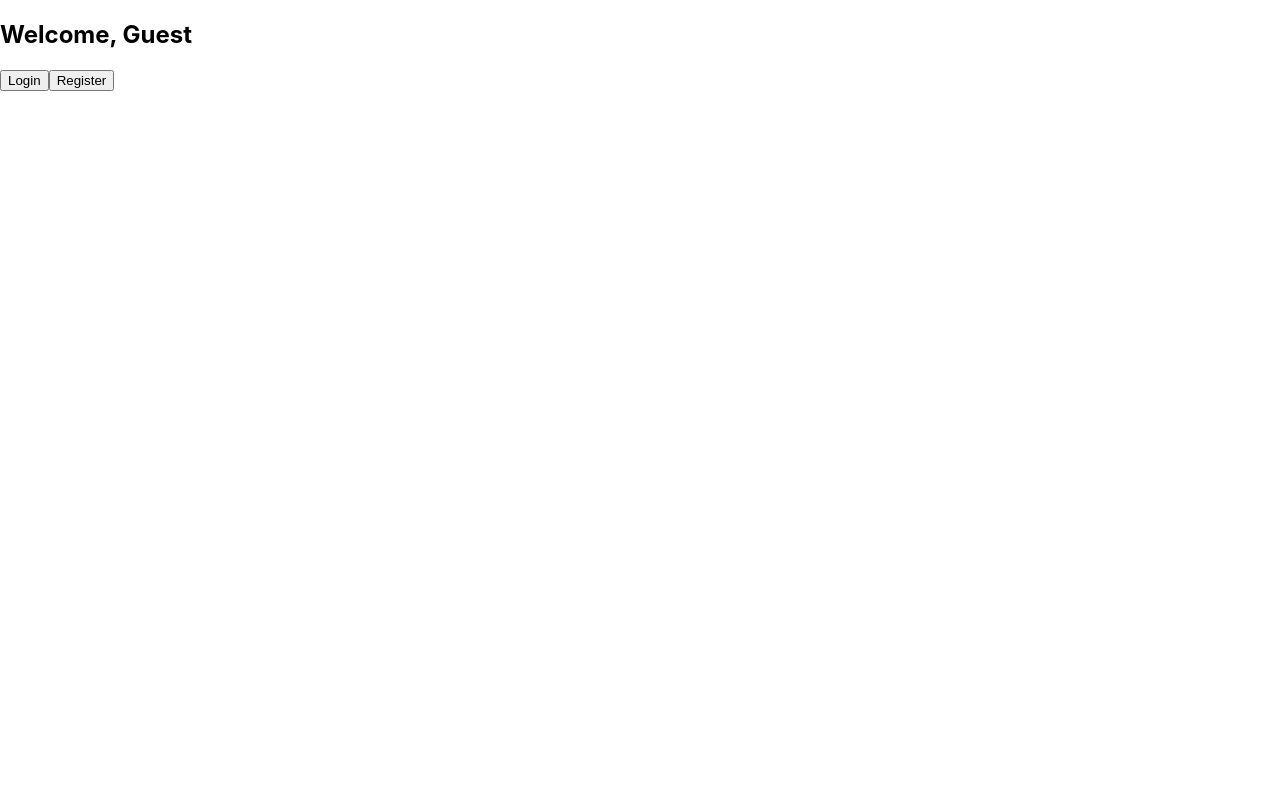
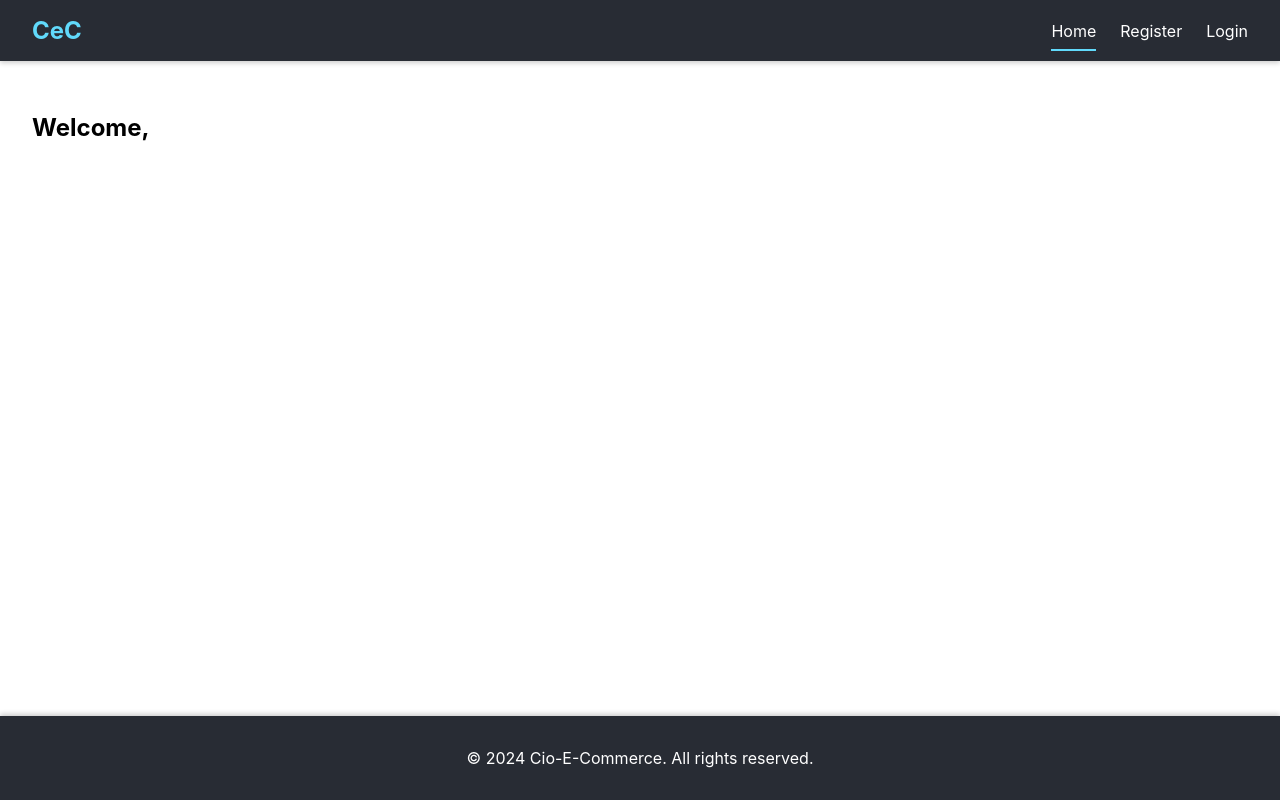
Before and after one commit to CihatKOCAK/e-commerce-for-newmind, a React (Create React App) app in the folder frontend/: page / in a window 1280 px wide. Built offline with nearby package versions, Linux system fonts and the light colour scheme; the HTML template or start-up script is replaced by a standard one.

Commit message:
Refactor code structure and add Layout component
- Add the Layout component to provide a consistent layout for all pages.

```diff
--- a/frontend/public/index.html
+++ b/frontend/public/index.html
@@ -24,7 +24,7 @@
       work correctly both with client-side routing and a non-root public URL.
       Learn how to configure a non-root public URL by running `npm run build`.
     -->
-    <title>React App</title>
+    <title>CeC || Cio-E-Commerce</title>
   </head>
   <body>
     <noscript>You need to enable JavaScript to run this app.</noscript>
--- a/frontend/src/App.js
+++ b/frontend/src/App.js
@@ -3,11 +3,13 @@ import { BrowserRouter as Router, Routes, Route, Navigate } from 'react-router-d
 import { AuthProvider } from './context/AuthContext';
 import routes from './routes/routeConfig';
 import PrivateRoute from './routes/PrivateRoute';
+import Layout from './components/Layout'; // Layout bileşenini ekleyin
 
 const App = () => {
   return (
     <AuthProvider>
       <Router>
+        <Layout>
           <Routes>
             {routes.map((route, index) => {
               if (route.isPrivate) {
@@ -26,6 +28,7 @@ const App = () => {
             {/* Geçersiz URL için */}
             <Route path="*" element={<Navigate to="/" />} />
           </Routes>
+        </Layout>
       </Router>
     </AuthProvider>
   );
--- /dev/null
+++ b/frontend/src/components/Layout/Footer.js
@@ -0,0 +1,12 @@
+import React from 'react';
+
+const Footer = () => {
+    const currentYear = new Date().getFullYear();
+  return (
+    <footer className="footer">
+      <p>© {currentYear} Cio-E-Commerce. All rights reserved.</p>
+    </footer>
+  );
+};
+
+export default Footer;
--- /dev/null
+++ b/frontend/src/components/Layout/Header.js
@@ -0,0 +1,47 @@
+import React from 'react';
+import { Link, useLocation } from 'react-router-dom';
+import { useAuth } from '../../context/AuthContext';
+
+const Header = () => {
+  const { user, logout } = useAuth();
+  const location = useLocation();
+
+  const navList = user ? (
+    <ul className="nav-list">
+      <li className="nav-item">
+        <Link className={`nav-link ${location.pathname === '/' ? 'active' : ''}`} to="/">Home</Link>
+      </li>
+      <li className="nav-item">
+        <Link className={`nav-link ${location.pathname === '/profile' ? 'active' : ''}`} to="/profile">Profile</Link>
+      </li>
+      <li className="nav-item">
+        <Link className="nav-link" to="/logout" onClick={logout}>Logout</Link>
+      </li>
+    </ul>
+  ) : (
+    <ul className="nav-list">
+      <li className="nav-item">
+        <Link className={`nav-link ${location.pathname === '/' ? 'active' : ''}`} to="/">Home</Link>
+      </li>
+      <li className="nav-item">
+        <Link className={`nav-link ${location.pathname === '/register' ? 'active' : ''}`} to="/register">Register</Link>
+      </li>
+      <li className="nav-item">
+        <Link className={`nav-link ${location.pathname === '/login' ? 'active' : ''}`} to="/login">Login</Link>
+      </li>
+    </ul>
+  );
+
+  return (
+    <header className="header">
+      <div className="logo">
+        <Link to="/">CeC</Link>
+      </div>
+      <nav className="nav">
+        {navList}
+      </nav>
+    </header>
+  );
+};
+
+export default Header;
--- /dev/null
+++ b/frontend/src/components/Layout/index.js
@@ -0,0 +1,15 @@
+import Header from './Header';
+import Footer from './Footer';
+import './layout.css';
+
+const Layout = ({ children }) => {
+  return (
+    <div className="layout-container">
+      <Header />
+      <main className="layout-main">{children}</main>
+      <Footer />
+    </div>
+  );
+};
+
+export default Layout;
--- /dev/null
+++ b/frontend/src/components/Layout/layout.css
@@ -0,0 +1,71 @@
+.layout-container {
+    display: flex;
+    flex-direction: column;
+    min-height: 100vh;
+  }
+
+  .layout-main {
+    flex: 1;
+    padding: 2rem;
+}
+
+/* Genel Header Stili */
+.header {
+    display: flex;
+    justify-content: space-between;
+    align-items: center;
+    padding: 1rem 2rem;
+    background-color: #282c34;
+    color: white;
+    box-shadow: 0 2px 5px rgba(0, 0, 0, 0.2);
+  }
+
+  /* Logo Stili */
+  .logo a {
+    font-size: 1.5rem;
+    font-weight: bold;
+    text-decoration: none;
+    color: #61dafb;
+  }
+
+  .nav {
+    display: flex;
+  }
+
+  .nav-list {
+    display: flex;
+    list-style: none;
+    margin: 0;
+    padding: 0;
+  }
+
+  .nav-item {
+    margin-left: 1.5rem;
+  }
+
+  .nav-link {
+    text-decoration: none;
+    color: white;
+    font-size: 1rem;
+    transition: color 0.3s ease;
+    padding: 0.5rem 0;
+  }
+
+  .nav-link:hover {
+    color: #61dafb;
+  }
+
+  /* Aktif Link İçin */
+  .nav-link.active {
+    border-bottom: 2px solid #61dafb;
+  }
+
+  .footer {
+    display: flex;
+    justify-content: center;
+    align-items: center;
+    padding: 1rem 2rem;
+    background-color: #282c34;
+    color: white;
+    box-shadow: 0 -2px 5px rgba(0, 0, 0, 0.2);
+  }
--- a/frontend/src/index.css
+++ b/frontend/src/index.css
@@ -7,7 +7,23 @@ body {
   -moz-osx-font-smoothing: grayscale;
 }
 
-code {
-  font-family: source-code-pro, Menlo, Monaco, Consolas, 'Courier New',
-    monospace;
+h1,
+h2,
+h3,
+h4,
+h5,
+h6 {
+  cursor: default;
 }
+
+p,
+li,
+span,
+div {
+  cursor: default;
+}
+
+a {
+  text-decoration: none;
+  color: inherit;
+}
--- a/frontend/src/pages/public/IndexPage.js
+++ b/frontend/src/pages/public/IndexPage.js
@@ -1,25 +1,10 @@
 import React from 'react';
-import { useAuth } from '../../context/AuthContext';
-import { useNavigate } from 'react-router-dom'; // useNavigate kullanıyoruz
+const IndexPage = () => {
 
-const IndexPage = () => {
-  const { user, logout } = useAuth();
-  const navigate = useNavigate(); // useHistory yerine useNavigate
 
   return (
     <div>
-      <h2>Welcome, {user ? user.name : 'Guest'}</h2>
-      {
-        user ? (
-          <button onClick={logout}>Logout</button>
-        ) : (
-          <>
-          <button onClick={() => navigate('/login')}>Login</button>
-          <button onClick={() => navigate('/register')}>Register</button>
-
-          </>
-        )
-      }
+      <h2>Welcome, </h2>
     </div>
   );
 };
```
Lines whose indentation alone changed are shown as unchanged.
